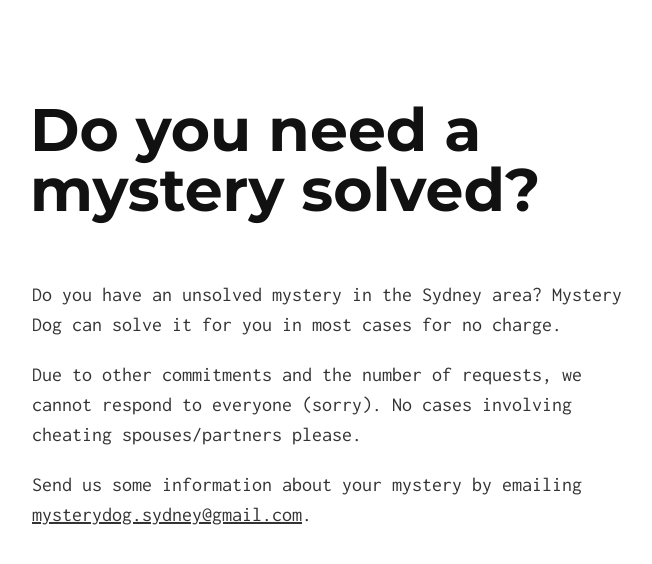
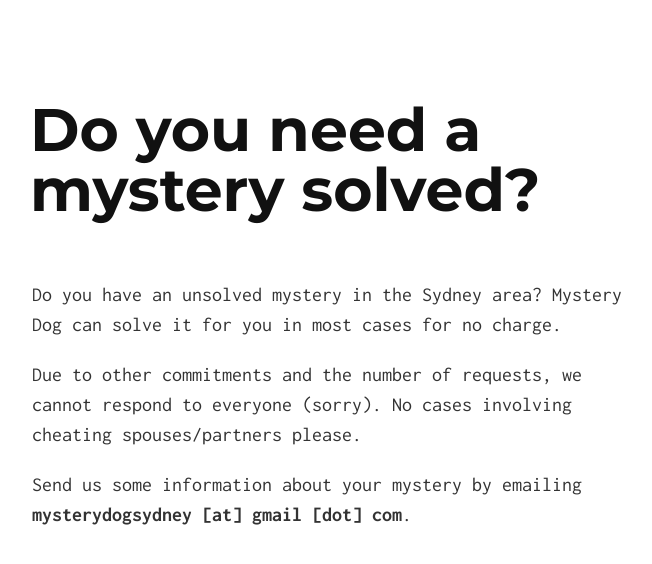
Before and after one commit to tomjoyner/shopping_cart, a Jekyll site: the page built from index.md, in a window 1280 px wide. Shown: the top 564 px of the page, without its empty margins (308-960 px from the left). Built offline with Jekyll 4.4.1, drawn with Linux system fonts in a browser that asks for light colours; our own code applies the rules of GitHub Pages for plain Markdown files.

Commit message:
Update index.md

```diff
--- a/index.md
+++ b/index.md
@@ -2,4 +2,4 @@ Do you have an unsolved mystery in the Sydney area? Mystery Dog can solve it for
 
 Due to other commitments and the number of requests, we cannot respond to everyone (sorry). No cases involving cheating spouses/partners please.
 
-Send us some information about your mystery by emailing [mysterydog.sydney@gmail.com](mailto:mysterydog.sydney@gmail.com).
+Send us some information about your mystery by emailing **mysterydogsydney [at] gmail [dot] com**.
```
